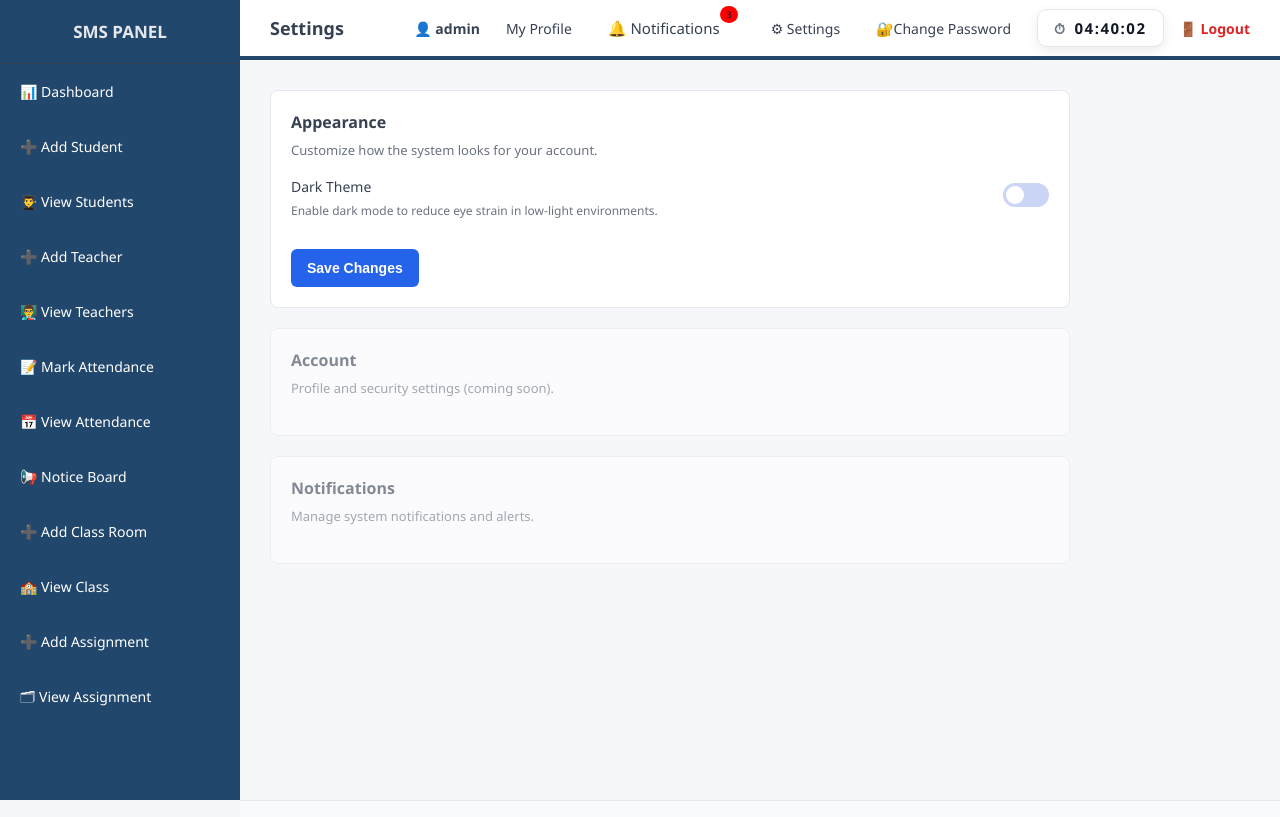
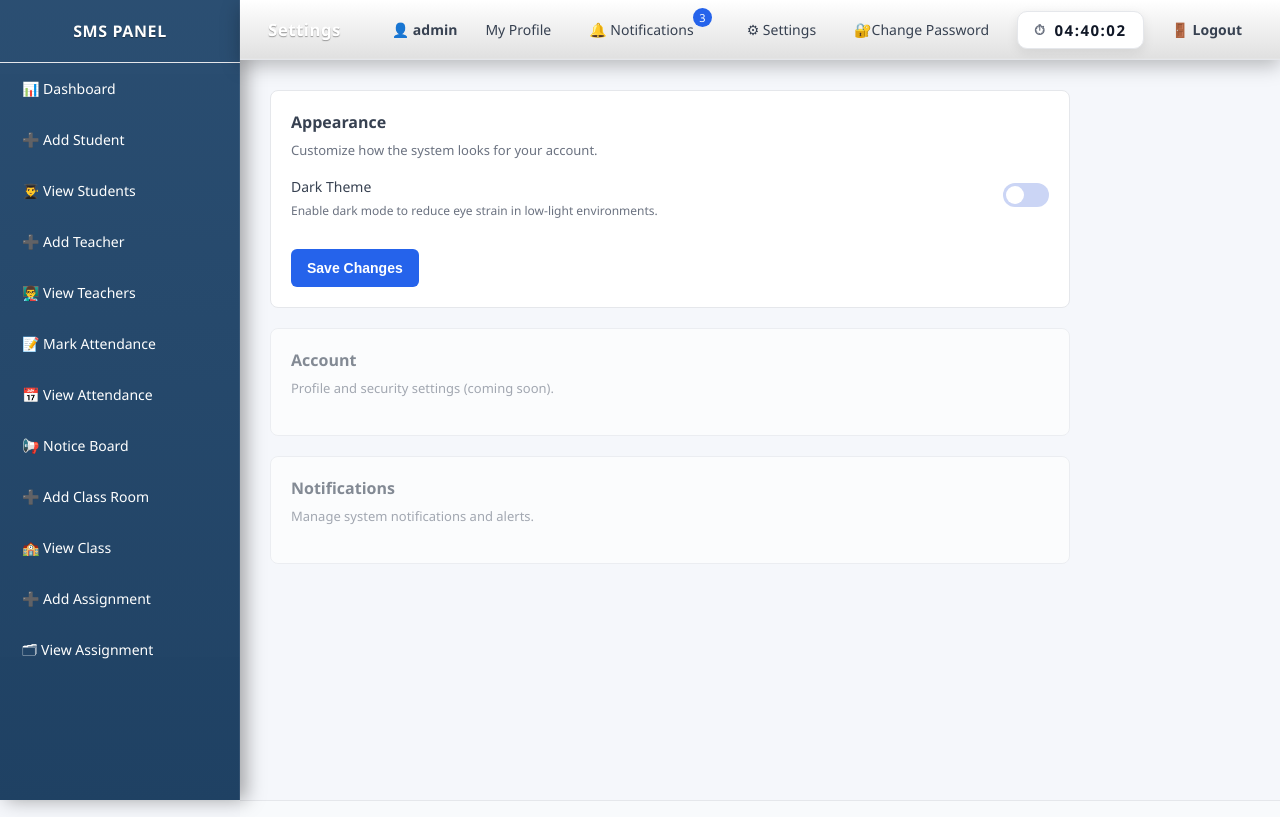
Before and after one commit to darshansavani18/Student-Management-System-SMS-, a Django app: page /settings/ in a window 1280 px wide. Shown: the top 817 px of the page. Run offline with Django 5.2, Linux system fonts and the light colour scheme; a user stored in the database is signed in; data comes from the database, SQL or seed files in the repository; both versions use the stored data as it was after the commit.

Commit message:
Enhance sidebar and topbar styles with 3D effects, improved color variables, and hover interactions

```diff
--- a/static/school/css/main.css
+++ b/static/school/css/main.css
@@ -9,6 +9,7 @@
     --bg-footer: #f8fafc;
 
     --text-primary: #111827;
+    --text-genral: white;
     --text-secondary: #374151;
     --text-muted: #6b7280;
 
@@ -28,6 +29,7 @@
     /* Text */
     --text-primary: black;
     --text-secondary: #c7d2fe;
+    --text-genral: white;
     --text-muted: #94a3b8;
 
     /* Borders */
@@ -70,43 +72,92 @@
     min-height: 100vh;
 }
 
+
 /* =====================================================
-   SIDEBAR (ERP STYLE)
+   SIDEBAR – 3D ERP STYLE (LIGHT + DARK THEME SAFE)
 ===================================================== */
 .sidebar {
     width: 240px;
-    background-color: var(--bg-sidebar);
-    color: #e5e7eb;
     position: fixed;
     top: 0;
     left: 0;
-    height: 100%;
+    height: 100vh;
+
+    background: linear-gradient(
+        180deg,
+        rgba(255,255,255,0.04),
+        rgba(0,0,0,0.08)
+    ),
+    var(--bg-sidebar);
+
+    color: var(--text-secondary);
+
+    /* 3D DEPTH */
+    box-shadow:
+        6px 0 18px rgba(0, 0, 0, 0.35),
+        inset -1px 0 0 rgba(255, 255, 255, 0.08);
+
+    transform: translateZ(0);
     overflow-y: auto;
     scrollbar-width: none;
 }
-.scrollbar{
+
+/* Hide scrollbar (clean look) */
+.sidebar::-webkit-scrollbar {
     display: none;
 }
 
+/* Sidebar title */
 .sidebar h2 {
     text-align: center;
-    padding: 20px 10px;
-    font-size: 17px;
+    padding: 20px 12px;
+    font-size: 16px;
     font-weight: 600;
-    border-bottom: 1px solid #374151;
+    letter-spacing: 0.6px;
+
+    color: var(--text-genral);
+
+    /* subtle divider */
+    border-bottom: 1px solid var(--border-color);
+
+    /* slight 3D emboss */
+    text-shadow: 0 1px 1px rgba(0,0,0,0.4);
 }
 
+/* Sidebar links */
 .sidebar a {
+    position: relative;
     display: block;
-    padding: 18px 20px;
+    padding: 16px 22px;
     font-size: 14px;
-    color: white;
-    transition: background 0.2s ease, color 0.2s ease;
+    color: var(--text-genral);
+    text-decoration: none;
+
+    transition: all 0.25s ease;
 }
 
+/* Hover 3D effect */
 .sidebar a:hover {
-    background-color: #374151;
-    color: #ffffff;
+    background: linear-gradient(
+        90deg,
+        rgba(255,255,255,0.08),
+        rgba(0,0,0,0.12)
+    );
+
+    color: var(--text-primary);
+
+    /* pop-out effect */
+    transform: translateX(4px);
+    box-shadow: inset 4px 0 0 var(--accent);
+}
+
+/* Active / current page */
+.sidebar a.active {
+    background: rgba(255,255,255,0.12);
+    color: var(--text-primary);
+    box-shadow:
+        inset 4px 0 0 var(--accent),
+        inset 0 0 10px rgba(0,0,0,0.3);
 }
 
 /* =====================================================
@@ -118,25 +169,99 @@
 }
 
 /* =====================================================
-   TOP NAVBAR
+   TOPBAR – 3D ERP STYLE
 ===================================================== */
 .topbar {
     height: 60px;
-    background-color: var(--bg-topbar);
-    padding: 0 30px;
+    padding: 0 28px;
+
     display: flex;
     align-items: center;
     justify-content: space-between;
-    border-bottom: 4px solid var(--border-color);
-    border-color: #002c55dc;
+
+    background:
+        linear-gradient(
+            180deg,
+            rgba(255,255,255,0.06),
+            rgba(0,0,0,0.12)
+        ),
+        var(--bg-topbar);
+
+    /* 3D depth */
+    box-shadow:
+        0 6px 18px rgba(0, 0, 0, 0.25),
+        inset 0 -1px 0 rgba(255, 255, 255, 0.08);
+
+    border-bottom: 1px solid var(--border-color);
+
+    position: sticky;
+    top: 0;
+    z-index: 100;
 }
 
+/* Page title */
 .topbar h3 {
-    font-size: 18px;
+    font-size: 17px;
     font-weight: 600;
-    color: var(--text-secondary);
+    letter-spacing: 0.4px;
+
+    color: var(--text-genral);
+
+    /* subtle 3D emboss */
+    text-shadow: 0 1px 1px rgba(0,0,0,0.35);
 }
 
+/* User menu (right side) */
+.topbar .user-menu {
+    display: flex;
+    align-items: center;
+    gap: 18px;
+}
+
+/* Topbar links */
+.topbar a {
+    font-size: 14px;
+    color: var(--text-secondary);
+    text-decoration: none;
+
+    padding: 6px 10px;
+    border-radius: 6px;
+
+    transition: all 0.25s ease;
+}
+
+/* Hover effect */
+.topbar a:hover {
+    background: rgba(255, 255, 255, 0.12);
+    color: var(--text-primary);
+
+    /* small lift effect */
+    transform: translateY(-1px);
+    box-shadow: 0 3px 6px rgba(0,0,0,0.25);
+}
+
+/* Active icon badge (notifications) */
+.topbar .badge {
+    background: var(--accent);
+    color: #fff;
+    font-size: 11px;
+    padding: 2px 6px;
+    border-radius: 999px;
+    margin-left: 4px;
+}
+
+/* Digital clock */
+.digital-clock {
+    font-size: 14px;
+    font-weight: 500;
+    color: var(--text-muted);
+
+    padding: 6px 10px;
+    border-radius: 6px;
+
+    background: rgba(255,255,255,0.08);
+    box-shadow: inset 0 0 6px rgba(0,0,0,0.25);
+}
 /* ===============================
    USER BUTTON
 ================================ */
@@ -1028,7 +1153,7 @@
 .profile-details h3 {
     font-size: 17px;
     margin-bottom: 18px;
-    color: var(--text-primary);
+    color: var(--text-secondary);
 }
 
 /* ===============================
@@ -1052,7 +1177,7 @@
 .info-item span {
     font-size: 14px;
     font-weight: 500;
-    color: var(--text-secondary);
+    color: var(--text-primary);
 }
 .h3{
     padding-top: 10px;
```
Also changed, not shown: db.sqlite3.
